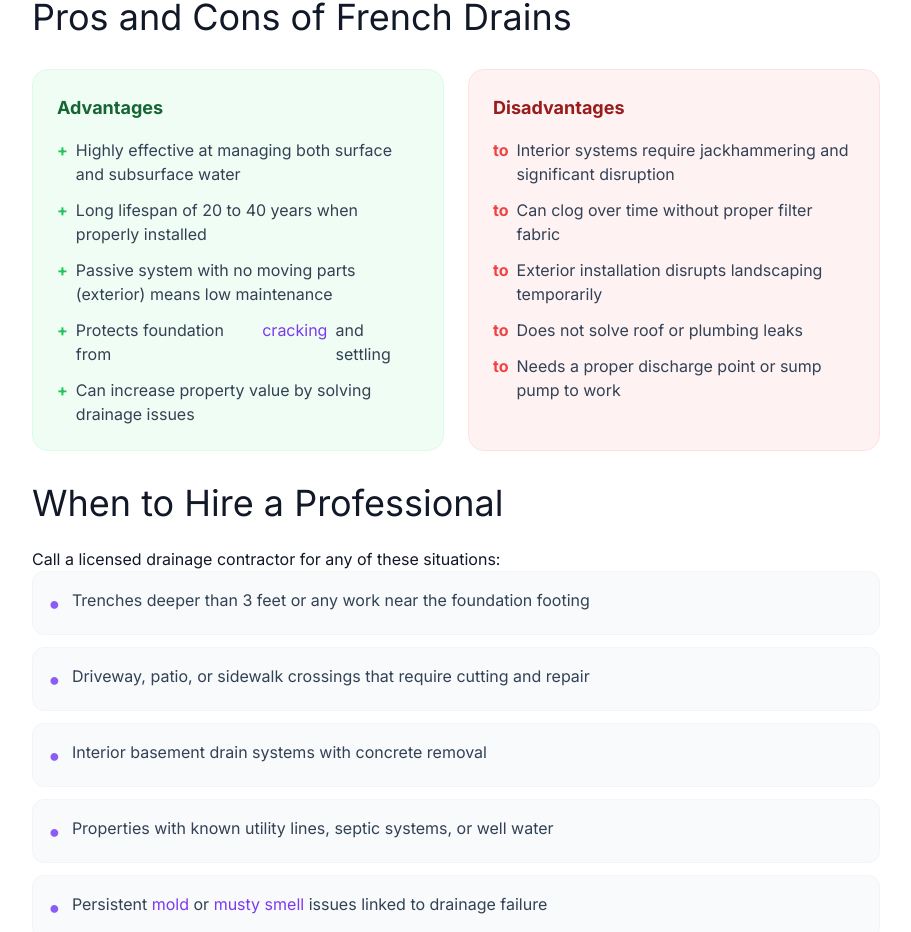
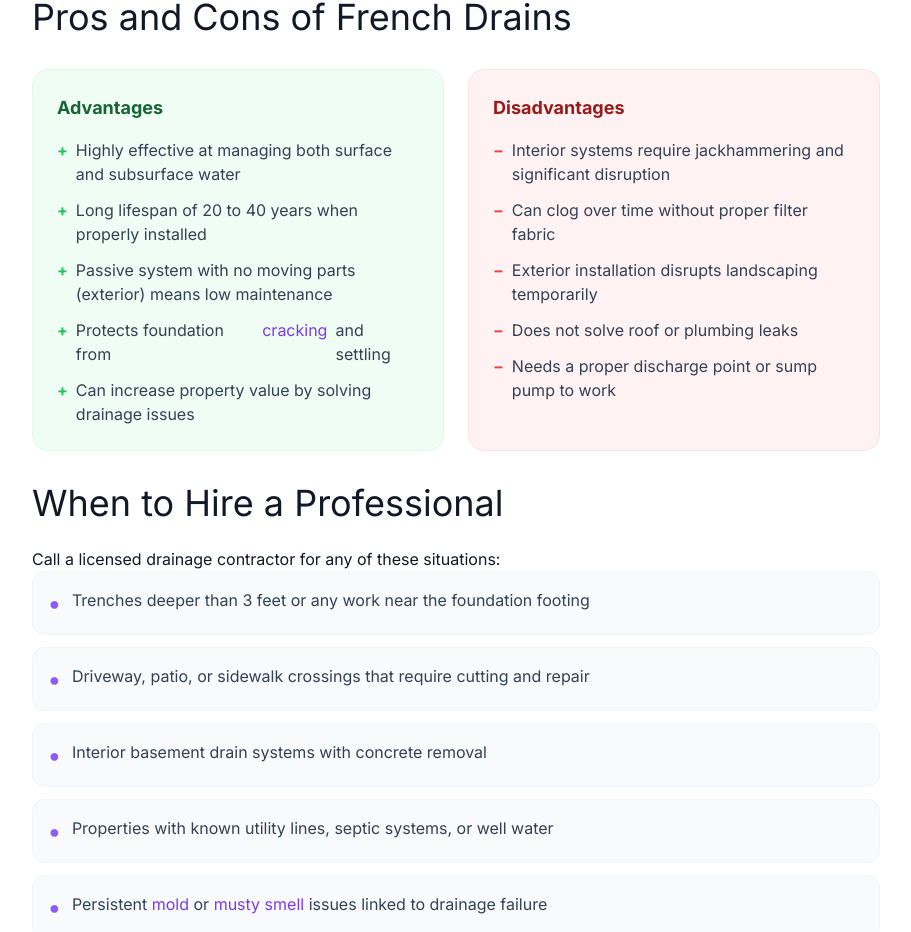
Before and after one commit to thebasementguide2026/basement-guide, a Next.js app: page /articles/french-drain-cost in a window 1280 px wide. Shown: the part 6152-7084 px from the top of the page, without its empty margins (184-1095 px from the left). Built offline with nearby package versions, Linux system fonts and the light colour scheme.

Commit message:
Fix Disadvantages: replace 'to' with minus sign in Pros and Cons section

```diff
--- a/app/articles/french-drain-cost/page.tsx
+++ b/app/articles/french-drain-cost/page.tsx
@@ -368,11 +368,11 @@ export default function FrenchDrainCostPage() {
             <div className='bg-red-50 rounded-2xl p-6 border border-red-100'>
               <h3 className='font-bold text-red-800 text-lg mb-4'>Disadvantages</h3>
               <ul className='space-y-3 text-slate-700'>
-                <li className='flex items-start gap-2'><span className='text-red-500 font-bold'> to </span> Interior systems require jackhammering and significant disruption</li>
-                <li className='flex items-start gap-2'><span className='text-red-500 font-bold'> to </span> Can clog over time without proper filter fabric</li>
-                <li className='flex items-start gap-2'><span className='text-red-500 font-bold'> to </span> Exterior installation disrupts landscaping temporarily</li>
-                <li className='flex items-start gap-2'><span className='text-red-500 font-bold'> to </span> Does not solve roof or plumbing leaks</li>
-                <li className='flex items-start gap-2'><span className='text-red-500 font-bold'> to </span> Needs a proper discharge point or sump pump to work</li>
+                <li className='flex items-start gap-2'><span className='text-red-500 font-bold'>&minus;</span> Interior systems require jackhammering and significant disruption</li>
+                <li className='flex items-start gap-2'><span className='text-red-500 font-bold'>&minus;</span> Can clog over time without proper filter fabric</li>
+                <li className='flex items-start gap-2'><span className='text-red-500 font-bold'>&minus;</span> Exterior installation disrupts landscaping temporarily</li>
+                <li className='flex items-start gap-2'><span className='text-red-500 font-bold'>&minus;</span> Does not solve roof or plumbing leaks</li>
+                <li className='flex items-start gap-2'><span className='text-red-500 font-bold'>&minus;</span> Needs a proper discharge point or sump pump to work</li>
               </ul>
             </div>
           </div>
```
